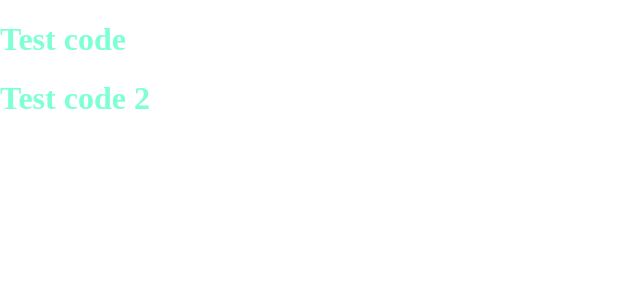
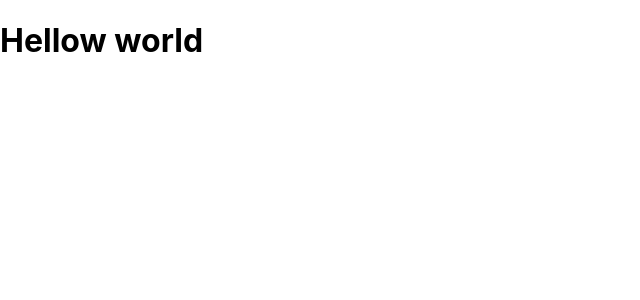
Before and after one commit to TheAgunda/Learn-React, a React (Create React App) app: page / in a window 1280 px wide. Shown: the top 300 px of the page, without its empty margins (0-640 px from the left). Built offline with nearby package versions, Linux system fonts and the light colour scheme.

Commit message:
Create element using react createElement

```diff
--- a/src/index.js
+++ b/src/index.js
@@ -2,15 +2,7 @@ import React from 'react';
 import ReactDOM from 'react-dom';
 import './index.css';
 
-const elements = (
-  <div className="first-element">
-    <h1>
-      Test code
-    </h1>
-    <h1>
-      Test code  2
-    </h1>
-  </div>
-);
 
-ReactDOM.render(elements, document.getElementById('application'));
+const element = React.createElement('h1', null, 'Hellow  world');
+
+ReactDOM.render(element, document.getElementById('application'));
```
